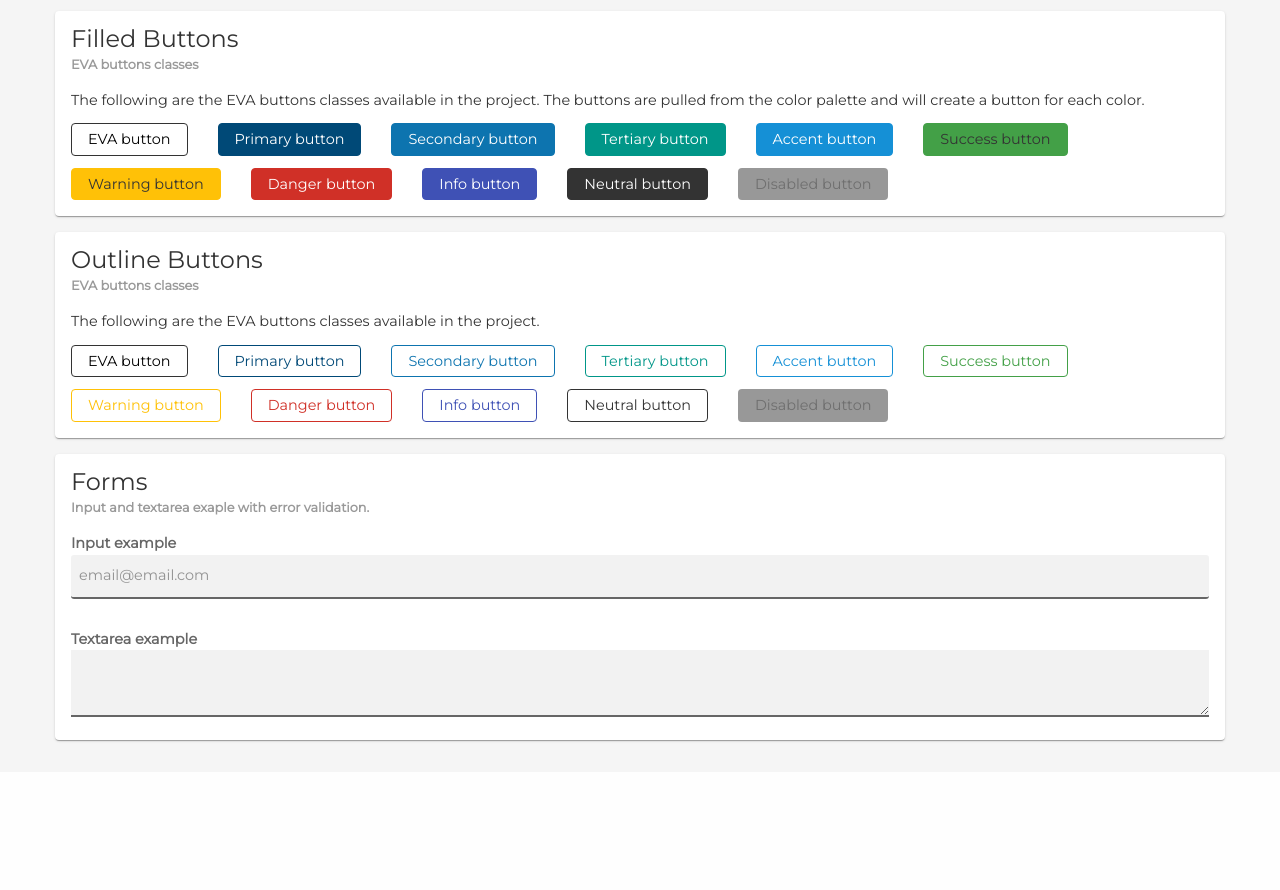
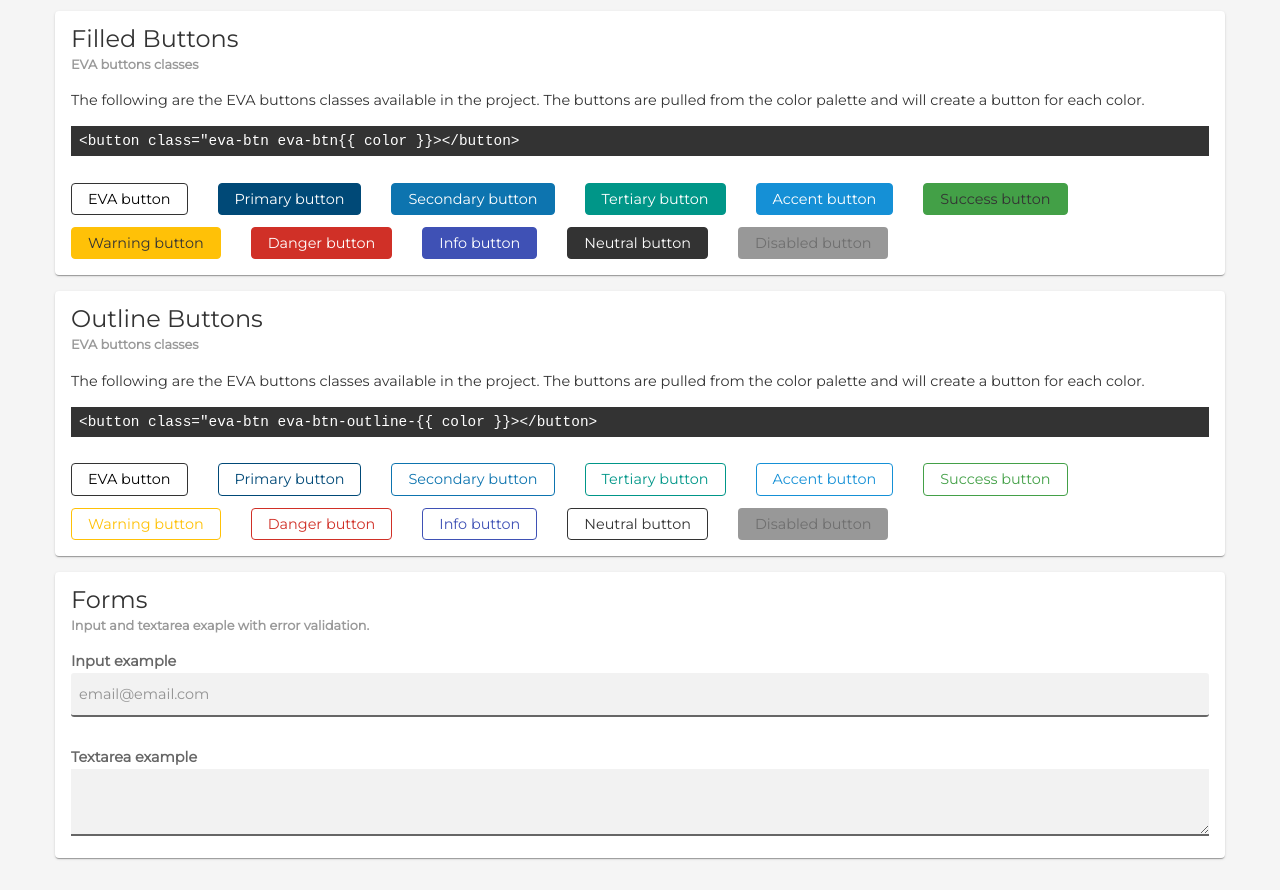
Before and after one commit to Mariopdel94/angular-starter, an Angular app: page / in a window 1280 px wide. Shown: the part 840-1730 px from the top of the page. Before the commit the page ends 1612 px from the top, so only its background shows below. Built offline with nearby package versions, Linux system fonts and the light colour scheme.

Commit message:
Added pre code example for buttons

```diff
--- a/src/app/pages/styleguide/styleguide.component.html
+++ b/src/app/pages/styleguide/styleguide.component.html
@@ -237,6 +237,12 @@
           The buttons are pulled from the color palette and will create a button
           for each color.
 
+          <pre>
+&lt;button class="eva-btn eva-btn{{
+              '{' + '{ color }' + '}'
+            }}&gt;&lt;/button&gt;</pre
+          >
+
           <div class="buttons-examples-container grid-margin-x">
             <button class="shrink cell eva-btn eva-btn-default">
               <span>EVA button</span>
@@ -284,6 +290,14 @@
         </div>
         <div class="card-content">
           The following are the EVA buttons classes available in the project.
+          The buttons are pulled from the color palette and will create a button
+          for each color.
+
+          <pre>
+&lt;button class="eva-btn eva-btn-outline-{{
+              '{' + '{ color }' + '}'
+            }}&gt;&lt;/button&gt;</pre
+          >
 
           <div class="buttons-examples-container grid-margin-x">
             <button class="shrink cell eva-btn eva-btn-default">
```
